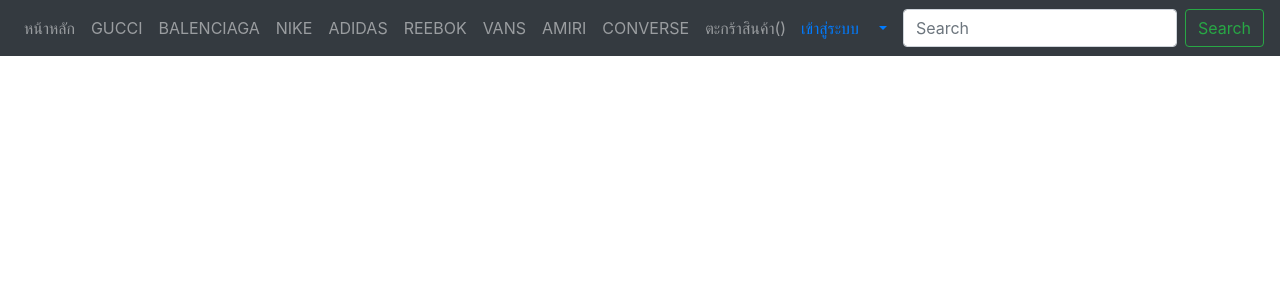
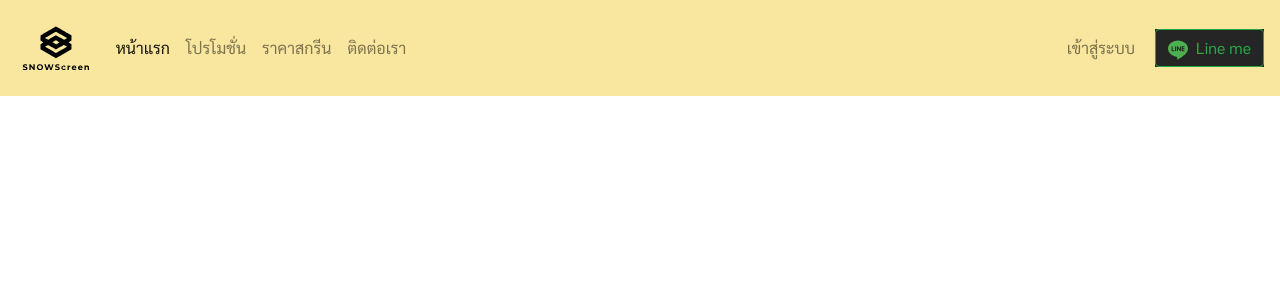
Before and after one commit to ChanananSkt/Project, a Node server app: page / in a window 1280 px wide. Shown: the top 300 px of the page. Run offline with Node 20, Linux system fonts and the light colour scheme; some libraries are stand-ins or nearby versions.

Commit message:
add navbar

```diff
--- a/public/stylesheets/style.css
+++ b/public/stylesheets/style.css
@@ -1,8 +1,13 @@
+*{
+  font-family: 'Sarabun', sans-serif;
+
+}
 body {
   padding: 50px;
-  font: 14px "Lucida Grande", Helvetica, Arial, sans-serif;
+  background-color: aqua;
 }
 
-a {
+a{
   color: #00B7FF;
+
 }
--- a/views/index.ejs
+++ b/views/index.ejs
@@ -1,6 +1,7 @@
 <!DOCTYPE html>
-<%- include ('./partials/head.ejs') %>
+
 <html lang="en">
+  <%- include ('./partials/head') %>
     <title>T-Shirt</title>
 
 <body>
--- a/views/layout.ejs
+++ b/views/layout.ejs
@@ -1,25 +1,12 @@
 
-    <style>
-        .bd-placeholder-img {
-            font-size: 1.125rem;
-            text-anchor: middle;
-            -webkit-user-select: none;
-            -moz-user-select: none;
-            -ms-user-select: none;
-            user-select: none;
-        }
+<%- include ('./partials/head') %>
+<%- include ('./partials/nav') %>
 
-        @media (min-width: 768px) {
-            .bd-placeholder-img-lg {
-                font-size: 3.5rem;
-            }
-        }
-    </style>
-    <!-- Custom styles for this template -->
-    <link href="/stylesheets/product.css" rel="stylesheet">
-    </head>
 
-    <body>
-        <%- include ('./partials/nav') %>
 
-    </body>
+
+<div class="container">
+  <div class="row">
+         <a style="margin-top: 100px;"></a>
+        </div>
+        </div>
--- a/views/partials/footer.ejs
+++ /dev/null
@@ -1 +0,0 @@
-dfsfsdgsdgdfg
--- a/views/partials/nav.ejs
+++ b/views/partials/nav.ejs
@@ -1,90 +1,30 @@
-<nav class="navbar navbar-expand-md navbar-dark bg-dark  fixed-top ">
+    <nav class="navbar fixed-top navbar-expand-md navbar-light" style="background-color: #F9E79F;">
+        <!-- <a class="navbar-brand" href="#"> -->
+            <img src="/images/logo.svg" width="80" height="80" class="d-inline-block align-top" alt="" loading="lazy">
+        </a>
+        <button class="navbar-toggler" type="button" data-toggle="collapse" data-target="#navbarNavAltMarkup" aria-controls="navbarNavAltMarkup" aria-expanded="false" aria-label="Toggle navigation">
+          <span class="navbar-toggler-icon"></span>
+        </button>
+        <div class="collapse navbar-collapse" id="navbarNavAltMarkup">
+          <div class="navbar-nav">
+            <a>&nbsp&nbsp&nbsp</a>
+            <a class="nav-link active" href="#">หน้าแรก<span class="sr-only">(current)</span></a>
+            <a class="nav-link" href="#">โปรโมชั่น</a>
+            <a class="nav-link" href="#">ราคาสกรีน</a>
+            <a class="nav-link" href="#">ติดต่อเรา</a>
+          </div>
+        </div>
 
+        <div class="navbar-nav">
+            <a class="nav-link" href="#">เข้าสู่ระบบ</a>
+            <a>&nbsp&nbsp&nbsp</a>
+        </div>
 
-    <button class="navbar-toggler d-lg-none" type="button" data-toggle="collapse" data-target="#collapsibleNavId" aria-controls="collapsibleNavId" aria-expanded="false" aria-label="Toggle navigation">
-        <span class="navbar-toggler-icon"></span>
-    </button>
-    <div class="collapse navbar-collapse" id="collapsibleNavId">
-        <ul class="navbar-nav mr-auto mt-2 mt-lg-0">
-            <li class="nav-item ">
-                <a class="nav-link" href="/" >หน้าหลัก<span class="sr-only"></span></a>
-            </li>
-            <li class="nav-item ">
-                <a class="nav-link" href="/products/gucci" style="text-transform:uppercase">gucci<span class="sr-only"></span></a>
-            </li>
-            <li class="nav-item ">
-                <a class="nav-link" href="/products/balenciaga" style="text-transform:uppercase">balenciaga<span class="sr-only"></span></a>
-            </li>
-            <li class="nav-item ">
-                <a class="nav-link" href="/products/nike" style="text-transform:uppercase">nike<span class="sr-only"></span></a>
-            </li>
-            <li class="nav-item ">
-                <a class="nav-link" href="/products/adidas" style="text-transform:uppercase">adidas</span class="sr-only"></span></a>
-            </li>
-            <li class="nav-item ">
-                <a class="nav-link" href="/products/reebok" style="text-transform:uppercase">reebok<span class="sr-only"></span></a>
-            </li>
-            <li class="nav-item ">
-                <a class="nav-link" href="/products/vans" style="text-transform:uppercase">vans<span class="sr-only"></span></a>
-            </li>
-            <li class="nav-item ">
-                <a class="nav-link" href="/products/amiri" style="text-transform:uppercase">amiri<span class="sr-only"></span></a>
-            </li>
-            <li class="nav-item ">
-                <a class="nav-link" href="/products/converse" style="text-transform:uppercase">converse<span class="sr-only"></span></a>
-            </li>
+        <form class="form-inline" style="background-color: #252525;">
+            <button class="btn btn-outline-success" type="button">
+                <img src="/images/line.svg" width="20" height="20">
+                &nbspLine me</button>
 
-
-
-            <li class="nav-item ">
-                <a class="nav-link" href="#" data-toggle="modal" data-target="#cart">ตะกร้าสินค้า(<span
-                class="total-count"></span>)</a>
-
-            </li>
-        </ul>
-
-            <a class="py-2 d-none d-md-inline-block login-button" href="/login">เข้าสู่ระบบ</a>
-
-                    <div class="dropdown">
-                        <a class="py-2 d-none d-md-inline-block login-button nav-link dropdown-toggle">
-
-                        </a>
-                        <div class="dropdown-menu" aria-labelledby="dropdownId">
-                            <a class="dropdown-item" href="/users/logout">ออกจากระบบ</a>
-                        </div>
-                    </div>
-
-                        <form class="form-inline my-2 my-lg-0">
-                            <input class="form-control mr-sm-2" type="text" placeholder="Search">
-                            <button class="btn btn-outline-success my-2 my-sm-0" type="submit">Search</button>
-                        </form>
-                        </div>
-                        </div>
-</nav>
-<body>
-<div class="modal fade" id="cart" tabindex="-1" role="dialog" aria-labelledby="exampleModalLabel"
-        aria-hidden="true">
-        <div class="modal-dialog modal-lg"  role="document">
-            <div class="modal-content bg-dark" >
-                <div class="modal-header">
-                    <h5 class="modal-title" id="exampleModalLabel" style="color: white;">ตะกร้าสินค้า</h5>
-                    <button type="button" class="close" data-dismiss="modal" aria-label="Close">
-                        <span aria-hidden="true">&times;</span>
-                    </button>
-                </div>
-                <div class="modal-body " >
-                    <table class="show-cart table" style="color: white">
-
-                    </table>
-                    <div style="color: white;">ราคาทั้งหมด: <span class="total-cart"></span>฿</div>
-                </div>
-                <div class="modal-footer">
-                    <button class="clear-cart btn btn-danger">ล้างตะกร้า</button>
-                    <button type="button" class="btn btn-secondary" data-dismiss="modal">ปิด</button>
-                    <button type="button" class="btn btn-primary">สั่งซื้อ</button>
-                </div>
-            </div>
-        </div>
-    </div>
-<script src="/js/shopcart.js"></script>
-</body>
+            <!-- <button class="btn btn-sm btn-outline-secondary" type="button">Smaller button</button> -->
+          </form>
+      </nav>
```
Also changed, not shown: public/images/line.svg (added), public/images/logo.png (added), public/images/logo.svg (added), 3 other files.
